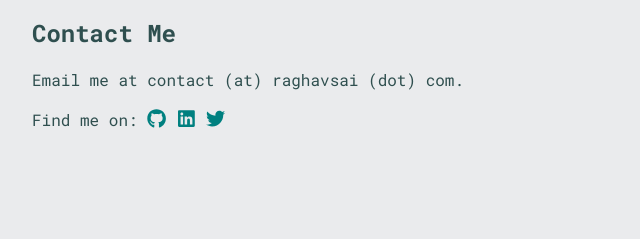
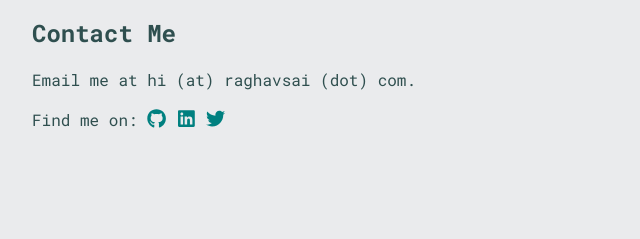
Before and after one commit to petgoldfish/raghavsai.com, a Gatsby site: page / in a window 1280 px wide. Shown: the part 435-674 px from the top of the page, 224-864 px from the left. Built offline with nearby package versions, Linux system fonts and the light colour scheme; Gatsby itself is replaced by a stand-in of ours.

Commit message:
Updated email to hi@raghavsai.com

```diff
--- a/src/pages/index.tsx
+++ b/src/pages/index.tsx
@@ -39,7 +39,7 @@ function IndexPage() {
 				!
 			</p>
 			<h2>Contact Me</h2>
-			<p>Email me at contact (at) raghavsai (dot) com.</p>
+			<p>Email me at hi (at) raghavsai (dot) com.</p>
 			<p>
 				Find me on: <Social />
 			</p>
```
